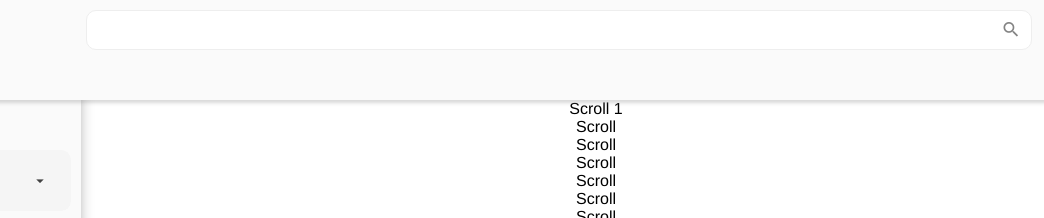
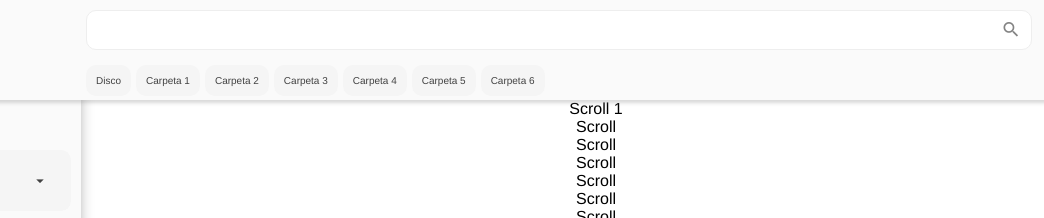
Before and after one commit to RolandoAndrade/Redes-II-cliente-maqueta, a plain HTML site: page index.html in a window 1280 px wide. Shown: the top 218 px of the page, 169-1213 px from the left. Drawn offline with Linux system fonts and the light colour scheme.

Commit message:
Etiquetas de ruta

```diff
--- a/css/index.css
+++ b/css/index.css
@@ -47,7 +47,7 @@ header
 .headerShadow
 {
     position: fixed;
-    z-index: 100;
+    z-index: 80;
     top: 90px;
     width: 100%;
     box-shadow: 0px 5px 5px -4px #888888;
@@ -67,7 +67,8 @@ header
     text-align: center;
     top: 60px;
     z-index: 99;
-
+    padding: 5px;
+    flex-direction: row;
 }
 .container
 {
@@ -187,3 +188,17 @@ img
     align-items: center;
     border-radius: 50%;
 }
+.route
+{
+    display: flex;
+    flex-direction: row;
+}
+.routeLabel
+{
+    font-size: 10px;
+    background: #f5f5f5;
+    color: #424242;
+    padding: 10px;
+    border-radius: 10px;
+    margin-right: 5px;
+}
--- a/index.html
+++ b/index.html
@@ -50,7 +50,13 @@
     </header>
     <div class="routeBar">
         <div class="route">
-            <!----Disco-->
+            <div class="routeLabel">Disco</div>
+            <div class="routeLabel">Carpeta 1</div>
+            <div class="routeLabel">Carpeta 2</div>
+            <div class="routeLabel">Carpeta 3</div>
+            <div class="routeLabel">Carpeta 4</div>
+            <div class="routeLabel">Carpeta 5</div>
+            <div class="routeLabel">Carpeta 6</div>
         </div>
     </div>
     <div class="container">
```
